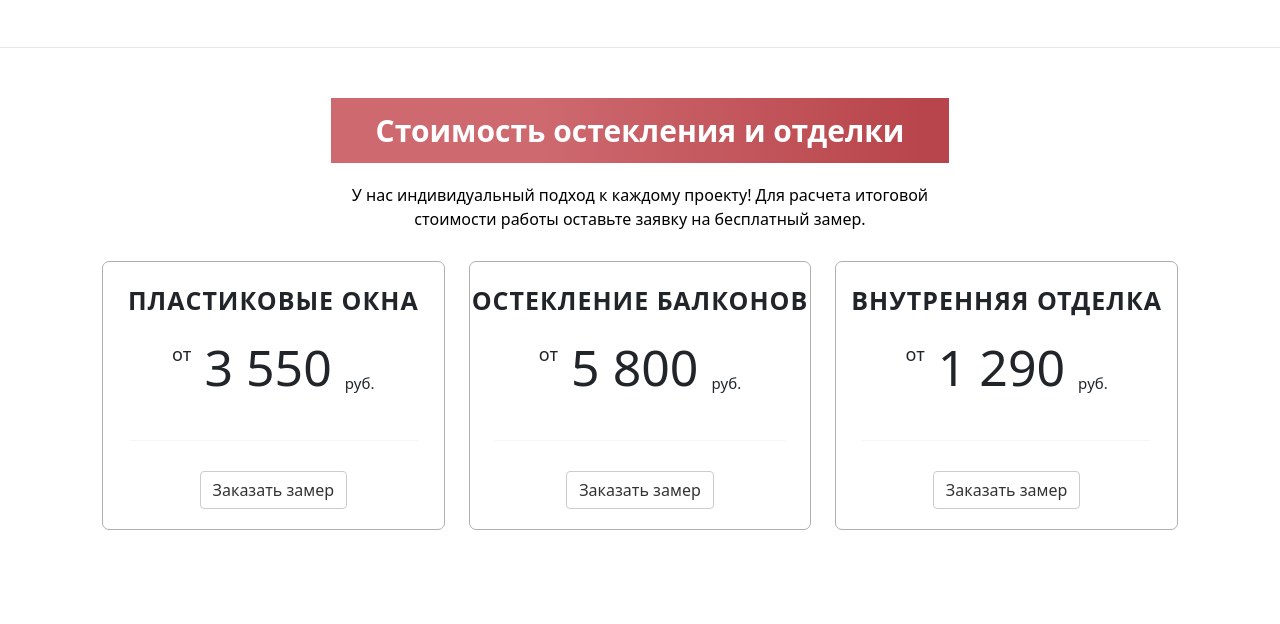
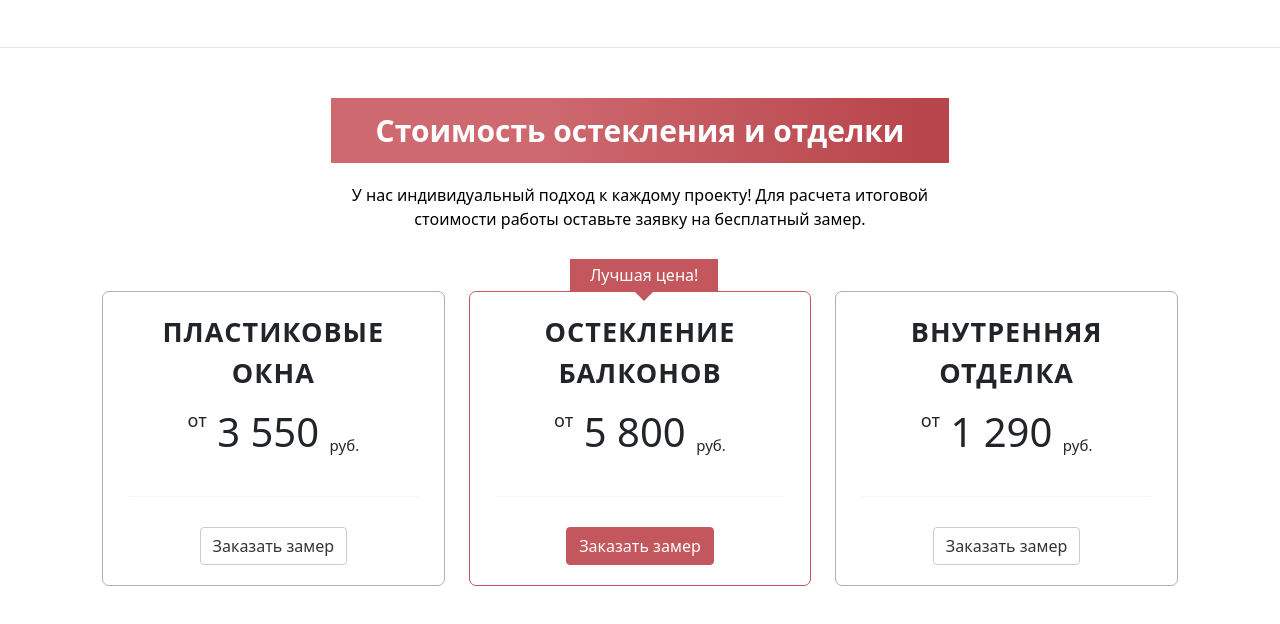
Before and after one commit to Altentaller/landing-windows-and-balconies, a website: page src/index.html in a window 1280 px wide. Shown: the part 1954-2578 px from the top of the page. Before the commit the page ends 2534 px from the top, so only its background shows below. Drawn offline with nearby package versions, Linux system fonts and the light colour scheme; files that its build step writes are made by us from their sources.

Commit message:
updated price block

```diff
--- a/src/index.html
+++ b/src/index.html
@@ -189,7 +189,7 @@
         <div class="row price__items">
           <div class="col-md-4">
             <div class="price__item">
-              <div class="price__item-header">Пластиковые окна</div>
+              <div class="price__item-header">Пластиковые<br> окна</div>
               <div class="price__item-coast">
                 <sup class="sup">от</sup> 3 550 <sub class="sub">руб.</sub>
               </div>
@@ -198,18 +198,19 @@
             </div>
           </div>
           <div class="col-md-4">
-            <div class="price__item">
-              <div class="price__item-header">Остекление балконов </div>
+            <div class="price__popular">Лучшая цена!</div>
+            <div class="price__item price__item-popular">
+              <div class="price__item-header">Остекление<br> балконов </div>
               <div class="price__item-coast">
                 <sup class="sup">от</sup> 5 800 <sub class="sub">руб.</sub>
               </div>
               <div class="price__item-divider"></div>
-              <button type="button" class="btn btn-outline-secondary">Заказать замер</button>
+              <button type="button" class="btn btn-outline-secondary btn-outline-secondary-red">Заказать замер</button>
             </div>
           </div>
           <div class="col-md-4">
             <div class="price__item">
-              <div class="price__item-header">Внутренняя отделка</div>
+              <div class="price__item-header">Внутренняя<br> отделка</div>
               <div class="price__item-coast">
                 <sup class="sup">от</sup> 1 290 <sub class="sub">руб.</sub>
               </div>
--- a/src/sass/blocks/_price.sass
+++ b/src/sass/blocks/_price.sass
@@ -10,30 +10,52 @@
         width: 60%
         text-align: center
     &__items
-        margin-top: 30px
+        margin-top: 60px
     &__item
         border: 1px solid #afafaf
         min-height: 190px
         border-radius: 7px
+        &-popular
+            border: 1px solid $main-color
         &-header
             margin: 20px 0 5px 0
             padding: 0
-            font-size: 25px
+            font-size: 27px
             letter-spacing: 1px
             text-transform: uppercase
             font-weight: 700
             text-align: center
         &-coast
             text-align: center
-            font-size: 50px
+            font-size: 40px
             line-height: 1.7
             .sub
                 font-size: 15px
             .sup
                 font-size: 18px
-                top: -25px
+                top: -20px
         &-divider
             border-bottom: 1px solid #f5f5f5
             height: 1px
             width: 85%
             margin: 30px auto
+    &__popular
+        top: 10
+        left: 50%
+        margin-left: -70px
+        margin-top: -2em
+        position: absolute
+        padding: 4px 20px
+        background: $main-color
+        color: #fff
+        &::after
+            content: ""
+            position: absolute
+            top: 100%
+            left: 50%
+            margin-left: -10px
+            border-top: 10px solid black
+            border-top-color: black
+            border-top-color: #c3575d
+            border-left: 10px solid transparent
+            border-right: 10px solid transparent
--- a/src/sass/style.sass
+++ b/src/sass/style.sass
@@ -30,6 +30,7 @@
 	&:hover
 		background-color: $accent-color
 		border-color: $accent-color
+
 .btn-outline-secondary
 	transition: all .5s ease 0s
 	color: #333
@@ -41,7 +42,14 @@
 		background-color: #e6e6e6
 		border-color: #adadad
 		color: #000
-
+	&-red
+		background-color: $main-color
+		border-color: $main-color
+		color: #fff
+		&:hover
+			background-color: $accent-color
+			border-color: $accent-color
+			color: #fff
 .title-bg-red
 		display: block
 		font-size: 30px
```
Also changed, not shown: dist/css/style.min.css, dist/index.html.
